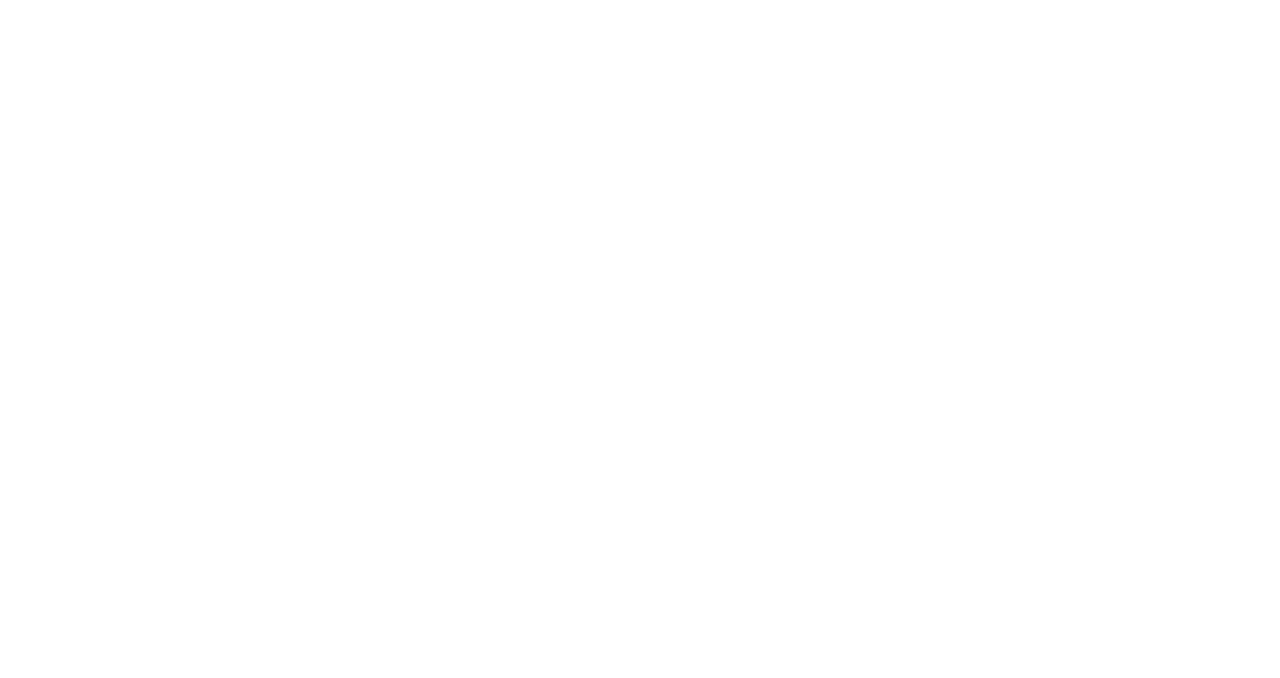
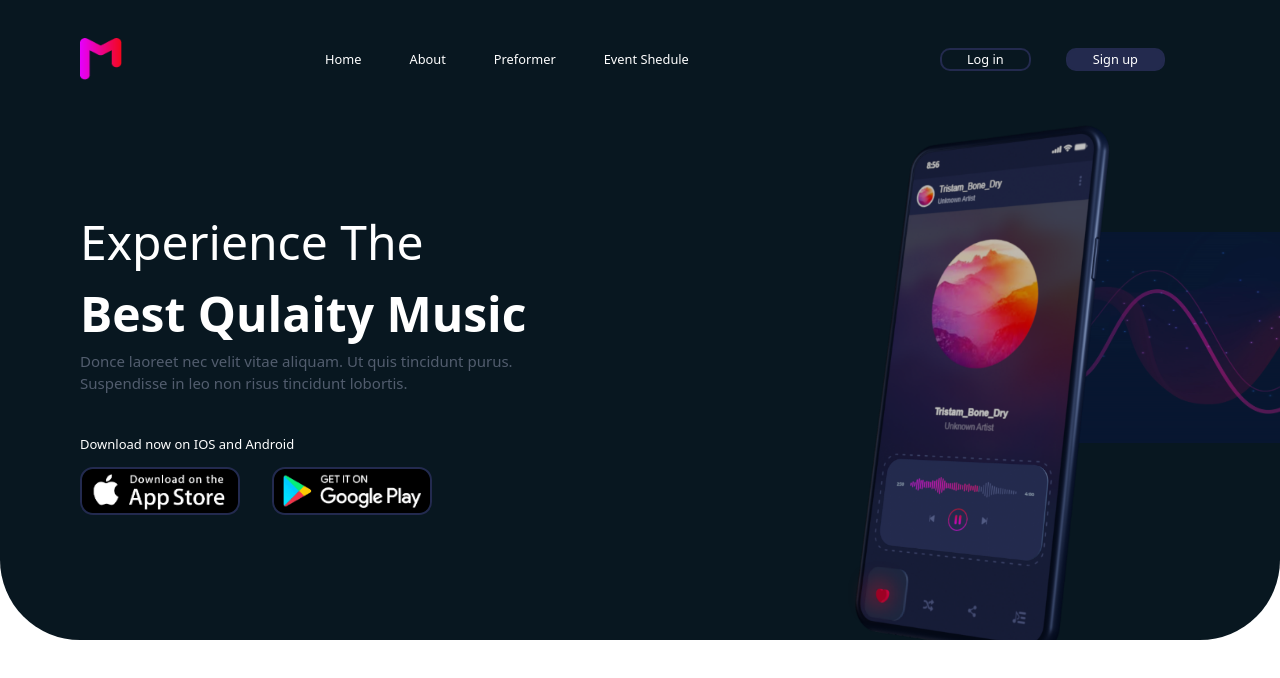
Before and after one commit to Hossein-Haghshenas/React-Music-App, a React (Create React App) app: page / in a window 1280 px wide. Shown: the top 678 px of the page. Built offline with nearby package versions, Linux system fonts and the light colour scheme.

Commit message:
import components to app

```diff
--- a/src/App.js
+++ b/src/App.js
@@ -1,7 +1,14 @@
 import "./App.css";
+import Header from "./components/Header";
+import Hero from "./components/Hero";
 
 function App() {
-  return <div></div>;
+  return (
+    <div className="text-white overflow-hidden">
+      <Header />
+      <Hero />
+    </div>
+  );
 }
 
 export default App;
```
